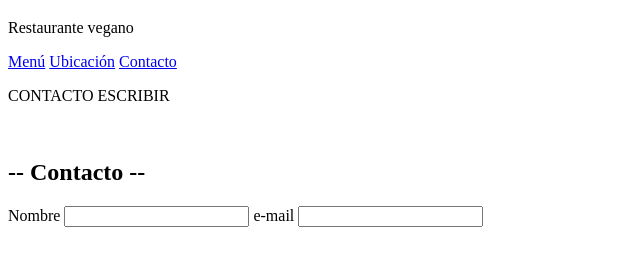
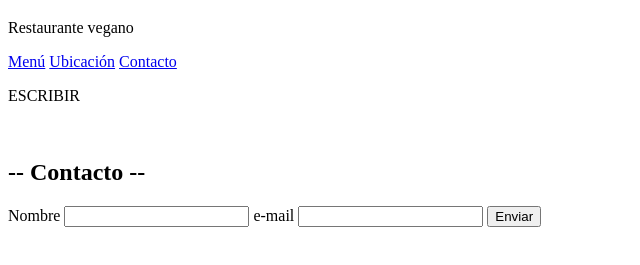
Before and after one commit to g-lin-al/Restaurante_UT1, a plain HTML site: page index.html in a window 1280 px wide. Shown: the part 61-326 px from the top of the page, without its empty margins (0-640 px from the left). Drawn offline with Linux system fonts and the light colour scheme.

Commit message:
Retoque del formulario - casa

```diff
--- a/index.html
+++ b/index.html
@@ -26,15 +26,16 @@
 
         <div class="ubicacion" id="ubicacion">
             <!-- Completar -->
-            <p>CONTACTO ESCRIBIR</p>
+            <p>ESCRIBIR</p>
             <img src="" alt="" />
         </div>
 
         <div class="pie" id="contacto">
             <h2>-- Contacto --</h2>
-            <form action="get">
+            <form action="https://www.w3schools.com/action_page.php" method="post">
                 Nombre <input type="text" />
                 e-mail <input type="text" />
+                <input type="submit" value="Enviar" />
             </form>
         </div>
     </body>
```
